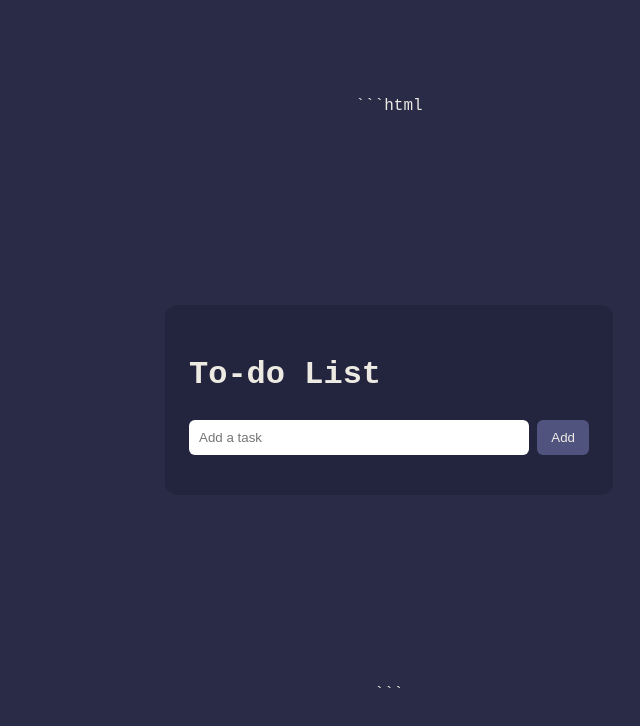
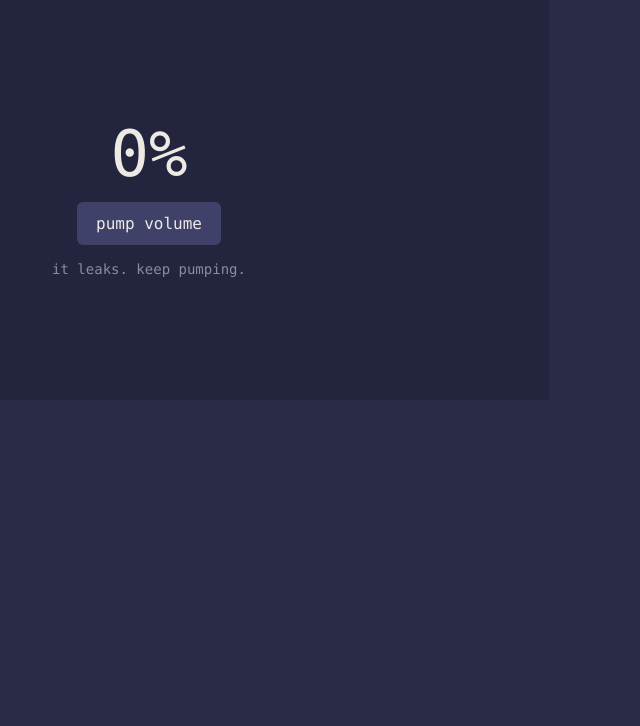
Before and after one commit to Allyszn/evil-volume, a plain HTML site: page index.html in a window 1280 px wide. Shown: the whole page, without its empty margins (251-891 px from the left). Drawn offline with Linux system fonts and the light colour scheme.

Commit message:
Refactor index.html for new layout and functionality

````diff
--- a/index.html
+++ b/index.html
@@ -1,108 +1,46 @@
-```html
 <!doctype html>
 <html lang="en">
 <head>
 <meta charset="utf-8">
 <meta name="viewport" content="width=device-width, initial-scale=1">
-  <title>To-do List</title>
+<title>my evil input</title>
 <style>
-    body {
-      margin: 0;
-      min-height: 100vh;
-      display: grid;
-      place-items: center;
-      background: #292b47;
-      color: #eceae3;
-      font: 16px/1.5 ui-monospace, monospace;
+  /* Everything you make goes inside #stage: exactly 800 × 400 pixels. The gallery shows
+     this box (shrunk to fit), so anything outside it won't be seen. */
+  html, body { margin: 0; background: #292b47; color: #eceae3; font: 16px/1.5 ui-monospace, Menlo, Consolas, monospace; }
+  #stage {
+    width: 800px; height: 400px; overflow: hidden; position: relative;
+    display: grid; place-items: center; text-align: center;
+    background: #23243d;
   }
 
-    main {
-      width: min(400px, calc(100% - 40px));
-      padding: 24px;
-      background: #23243d;
-      border-radius: 12px;
-    }
-
-    form {
-      display: flex;
-      gap: 8px;
-    }
-
-    input {
-      flex: 1;
-      padding: 10px;
-      border: 0;
-      border-radius: 6px;
-    }
-
-    button {
-      padding: 10px 14px;
-      border: 0;
-      border-radius: 6px;
-      color: inherit;
-      background: #51537f;
-      cursor: pointer;
-    }
-
-    ul {
-      padding: 0;
-      list-style: none;
-    }
-
-    li {
-      display: flex;
-      justify-content: space-between;
-      gap: 10px;
-      margin-top: 8px;
-      padding: 8px;
-      background: #3f4168;
-      border-radius: 6px;
-    }
-
-    li.completed span {
-      text-decoration: line-through;
-      opacity: 0.6;
-    }
-
-    li span {
-      cursor: pointer;
-    }
+  /* ---- the example below: delete it and build your own ---- */
+  .vol { font-size: 64px; margin: 0; }
+  button { font: inherit; color: inherit; background: #3f4168; border: 0; border-radius: 6px; padding: .6rem 1.2rem; cursor: pointer; }
+  .hint { color: #8d8aa6; font-size: 14px; }
 </style>
 </head>
 <body>
-  <main>
-    <h1>To-do List</h1>
-    <form id="todo-form">
-      <input id="todo-input" type="text" placeholder="Add a task" required>
-      <button type="submit">Add</button>
-    </form>
-    <ul id="todo-list"></ul>
-  </main>
-
+<div id="stage">
+  <!-- example evil input: volume you have to pump up by hand, and it leaks back down -->
+  <div>
+    <p class="vol"><span id="vol">0</span>%</p>
+    <button id="pump">pump volume</button>
+    <p class="hint">it leaks. keep pumping.</p>
+  </div>
+</div>
 <script>
-    const form = document.querySelector("#todo-form");
-    const input = document.querySelector("#todo-input");
-    const list = document.querySelector("#todo-list");
-
-    form.addEventListener("submit", (event) => {
-      event.preventDefault();
-
-      const item = document.createElement("li");
-      const text = document.createElement("span");
-      const remove = document.createElement("button");
-
-      text.textContent = input.value;
-      remove.textContent = "Remove";
-
-      text.addEventListener("click", () => item.classList.toggle("completed"));
-      remove.addEventListener("click", () => item.remove());
-
-      item.append(text, remove);
-      list.append(item);
-      input.value = "";
-      input.focus();
+  // the example: delete this too
+  let volume = 0;
+  const out = document.getElementById('vol');
+  document.getElementById('pump').addEventListener('click', () => {
+    volume = Math.min(100, volume + 7);
+    out.textContent = Math.round(volume);
   });
+  setInterval(() => {
+    volume = Math.max(0, volume - 1);
+    out.textContent = Math.round(volume);
+  }, 120);
 </script>
 </body>
 </html>
-```
````
Lines whose indentation alone changed are shown as unchanged.
